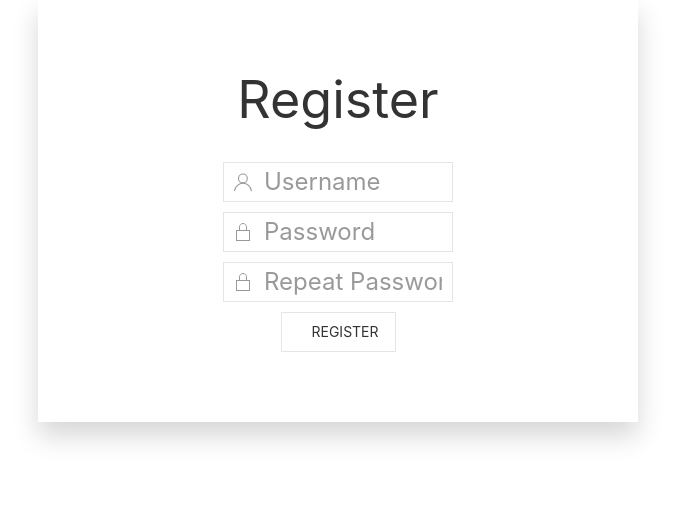
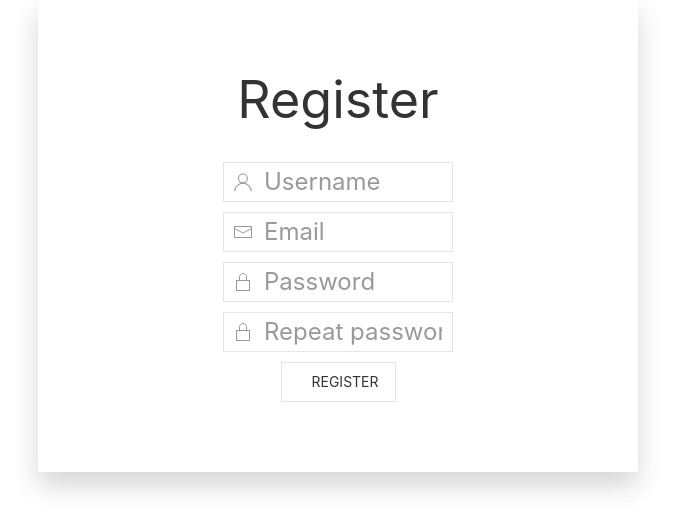
Before and after one commit to BeardyBarber/AddressBook, a Flask app: page /register in a window 1280 px wide. Shown: the part 291-800 px from the top of the page, without its empty margins (302-977 px from the left). Run offline with Flask 2, Linux system fonts and the light colour scheme; some libraries are stand-ins or nearby versions.

Commit message:
register form fix

```diff
--- a/address_book/templates/register.html
+++ b/address_book/templates/register.html
@@ -4,12 +4,13 @@
 <div class="uk-container uk-container-center uk-width-1-2">
     <div class="uk-card uk-card-default uk-card-body uk-card-large uk-text-center uk-box-shadow-large">
         <p class="uk-heading-small">Register</p>
-        <form method="POST" action="/login">
+        <form method="POST" action="/register">
             <div class="uk-container uk-width-1-2 uk-text-large">
                 {{ form.csrf_token }}
                 {{ render_field(form.username, class_="uk-input", icon='user', placeholder='Username') }}
+                {{ render_field(form.email, class_="uk-input", icon='mail', placeholder='Email') }}
                 {{ render_field(form.password, class_="uk-input",icon='lock',placeholder = 'Password') }}
-                {{ render_field(form.password2, class_="uk-input",icon='lock',placeholder = 'Repeat Password') }}
+                {{ render_field(form.password2, class_="uk-input",icon='lock',placeholder = 'Repeat password') }}
                 <input class="uk-button-default uk-button uk-width-1-2" type="submit" value="Register">
             </div>
         </form>
```
